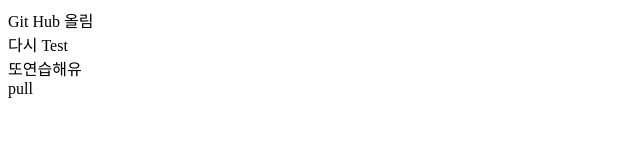
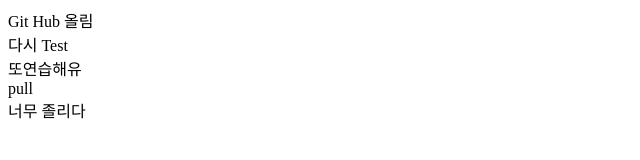
Before and after one commit to HeoDanBee/open, a plain HTML site: page index.html in a window 1280 px wide. Shown: the whole page, without its empty margins (0-640 px from the left). Drawn offline with Linux system fonts and the light colour scheme.

Commit message:
ver06_index.html reset연습

```diff
--- a/index.html
+++ b/index.html
@@ -5,5 +5,6 @@
 		<div>다시 Test</div>
 		<div>또연습해유</div>
 		<div>pull</div>
+		<div>너무 졸리다</div>
 	</body>
 </html>
```
